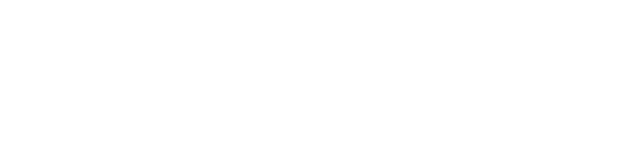
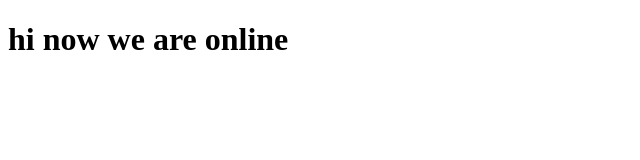
Before and after one commit to Maftun-siam/myfirstrepo, a plain HTML site: page index.html in a window 1280 px wide. Shown: the whole page, without its empty margins (0-640 px from the left). Drawn offline with Linux system fonts and the light colour scheme.

Commit message:
added header

```diff
--- a/index.html
+++ b/index.html
@@ -4,9 +4,9 @@
     <meta charset="UTF-8">
     <meta http-equiv="X-UA-Compatible" content="IE=edge">
     <meta name="viewport" content="width=device-width, initial-scale=1.0">
-    <title>My first github repo</title>
+    <title>My first github repogit commit -m "first commit"</title>
 </head>
 <body>
-
+    <h1>hi now we are online </h1>
 </body>
 </html>
```
